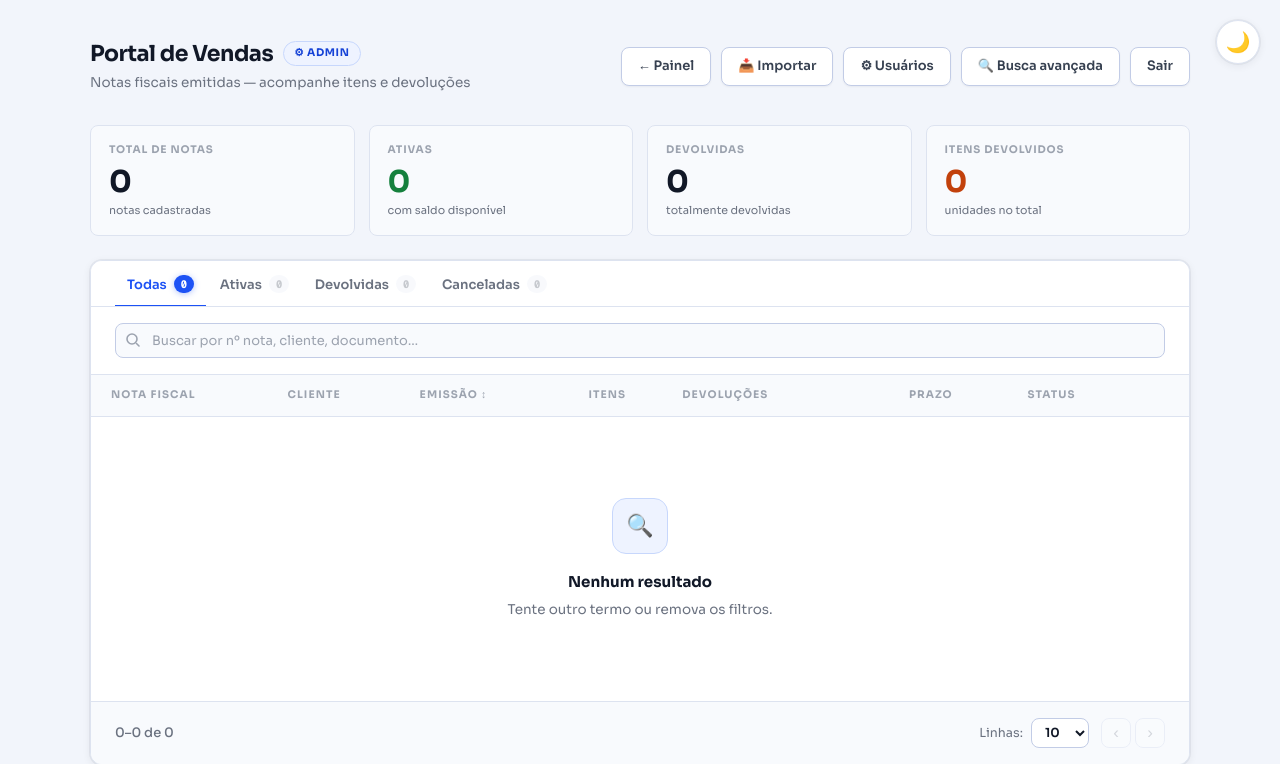
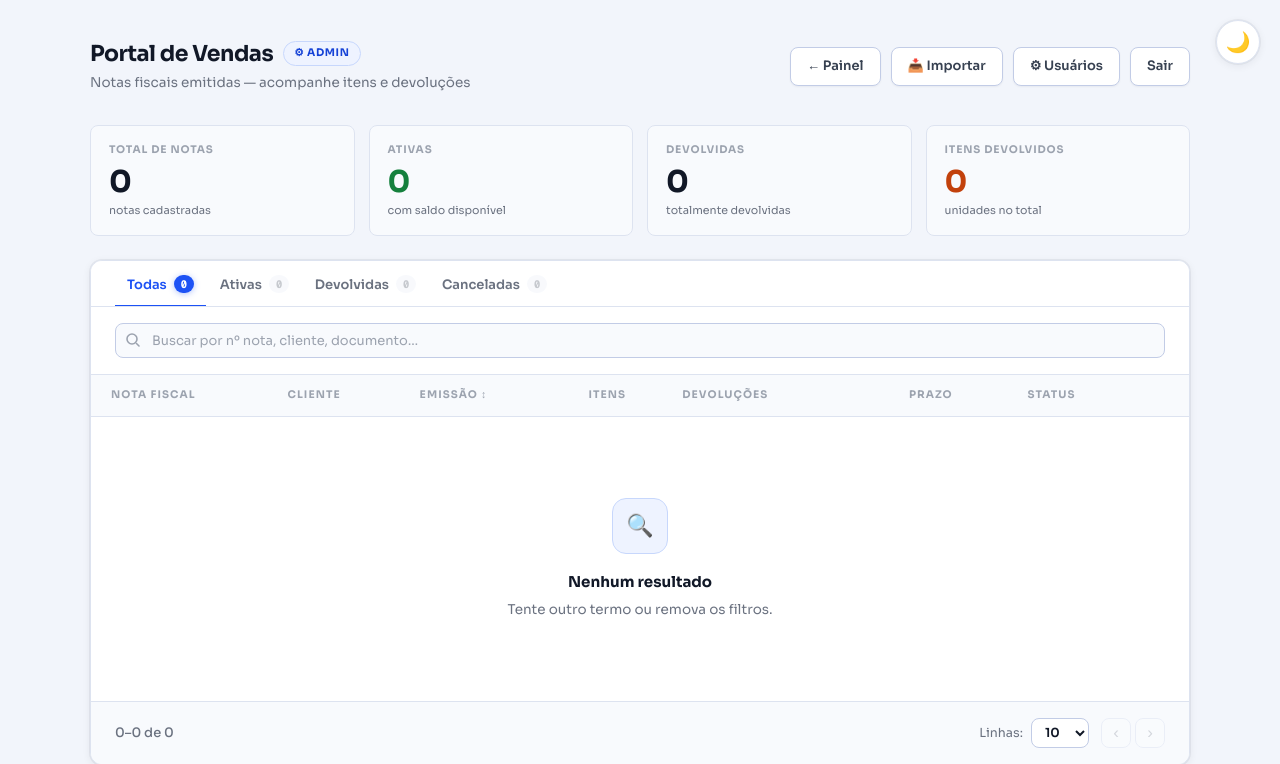
Before and after one commit to KayronSilva/Project-Ext-Fatec, a Django app: page /painel/vendas/ in a window 1280 px wide. Shown: the top 764 px of the page. Run offline with Django 5.2, Linux system fonts and the light colour scheme; the visitor is signed in with stand-in values (Sample User, id 1); data that the repository does not hold is empty.

Commit message:
atualizando btn dos portais de vendas e desabilitando botao de busca avançada

```diff
--- a/devolucao/templates/portal_vendas.html
+++ b/devolucao/templates/portal_vendas.html
@@ -77,7 +77,7 @@
             {% if pode_gerenciar_admins %}
             <a href="{% url 'gestao_usuarios' %}" class="btn btn-ghost">⚙ Usuários</a>
             {% endif %}
-            <a href="{% url 'busca_avancada' %}" class="btn btn-ghost">🔍 Busca avançada</a>
+            {% comment %} <a href="{% url 'busca_avancada' %}" class="btn btn-ghost">🔍 Busca avançada</a> {% endcomment %}
             <a href="{% url 'logout' %}" class="btn btn-ghost">Sair</a>
         </div>
     </div>
--- a/devolucao/urls.py
+++ b/devolucao/urls.py
@@ -60,8 +60,8 @@ urlpatterns = [
     path('painel/importar/erp/importar/', views.importar_erp,       name='importar_erp'),
 
     # ── Busca Avançada (NEW) ──────────────────────────────
-    path('painel/busca-avancada/',        views.busca_avancada,     name='busca_avancada'),
-    path('ajax/busca-avancada/',          views.busca_avancada_ajax, name='busca_avancada_ajax'),
+    # path('painel/busca-avancada/',        views.busca_avancada,     name='busca_avancada'),
+    # path('ajax/busca-avancada/',          views.busca_avancada_ajax, name='busca_avancada_ajax'),
 
 #     # ── Chat Simples (NEW) ────────────────────────────────
 #     path('devolucao/<int:devolucao_id>/chat/',    views.chat_view,        name='chat_view'),
```
